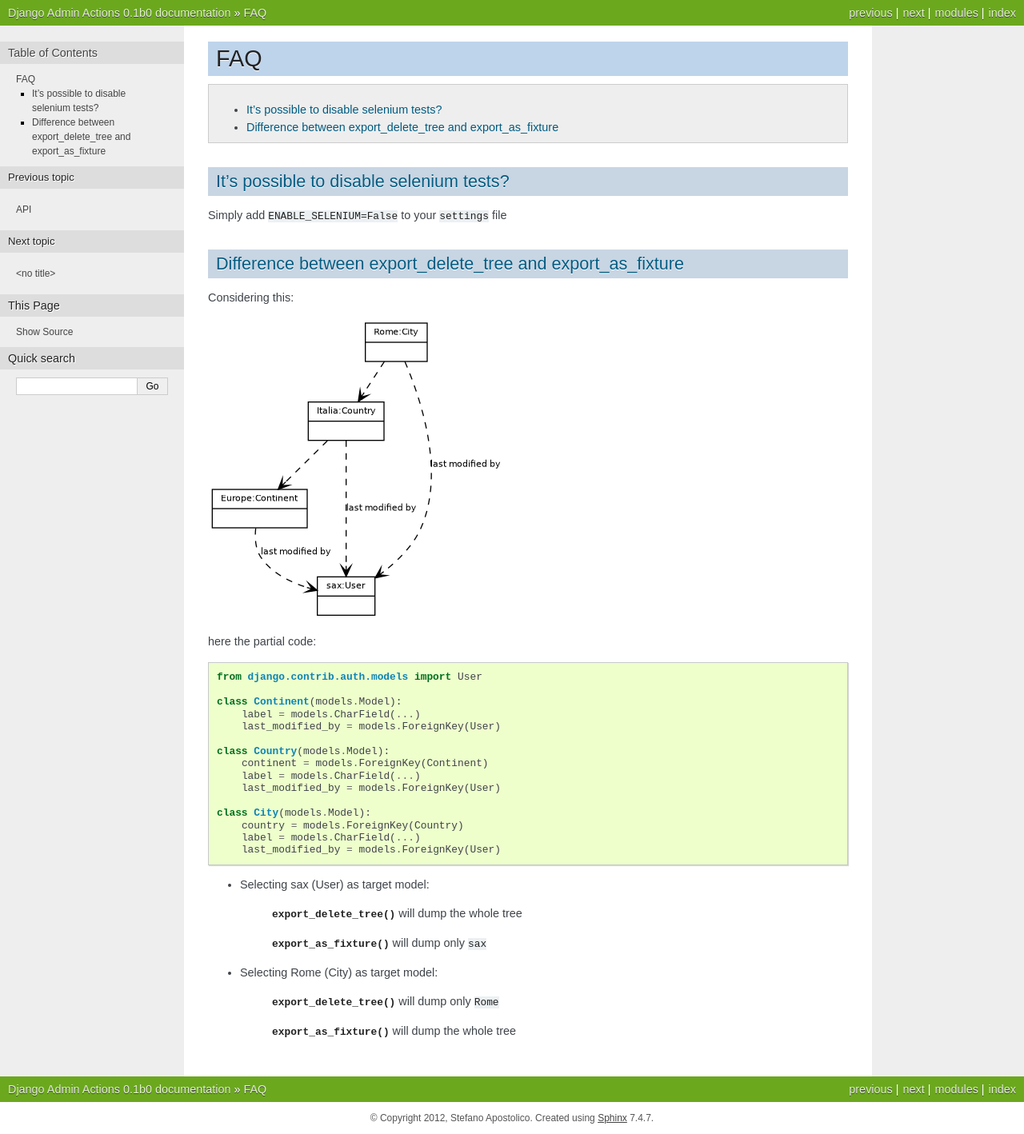
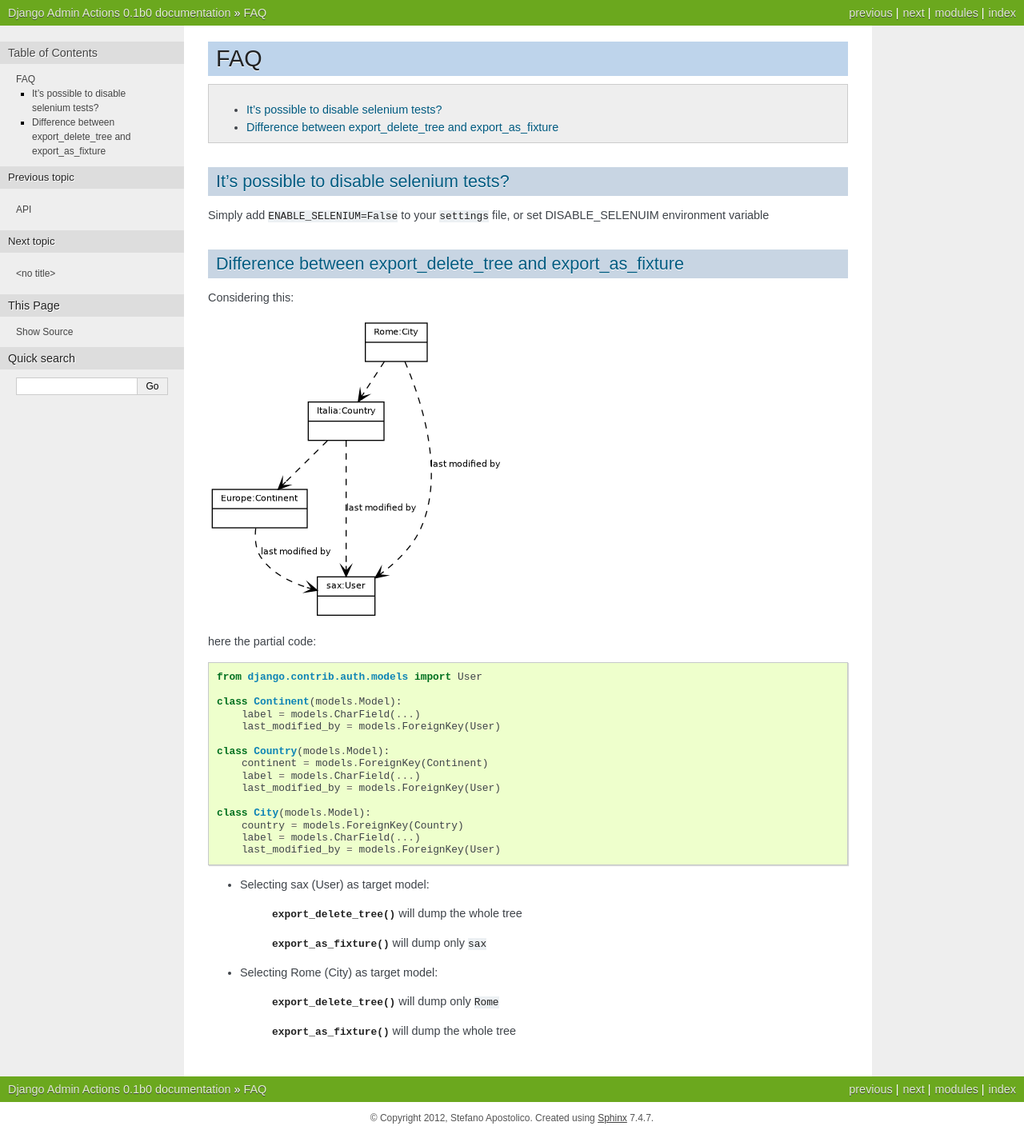
Before and after one commit to saxix/django-adminactions, a Sphinx documentation site: the page built from docs/source/faq.rst, in a window 1280 px wide. Shown: the whole page at 80% size. Built offline with Sphinx 7.4.7, drawn with Linux system fonts in a browser that asks for light colours; pages that are not in the unit, such as notebooks, are missing from menus.

Commit message:
add feature to disable selenium test using env variable DISABLE_SELENIUM

```diff
--- a/docs/source/conf.py
+++ b/docs/source/conf.py
@@ -56,10 +56,10 @@ github_project_url = 'https://github.com/saxix/django-adminactions/'
 github_project_url_basesource = 'https://github.com/saxix/django-adminactions/'
 
 todo_include_todos = True
-#intersphinx_mapping = {
-#    'python': ('http://python.readthedocs.org/en/latest/', None),
-#    'django': ('http://django.readthedocs.org/en/1.4.3/', 'http://docs.djangoproject.com/en/dev/_objects/'),
-#    'sphinx': ('http://sphinx.readthedocs.org/en/latest/', None)}
+intersphinx_mapping = {
+   'python': ('http://python.readthedocs.org/en/latest/', None),
+   'django': ('http://django.readthedocs.org/en/1.4.3/', 'http://docs.djangoproject.com/en/dev/_objects/'),
+   'sphinx': ('http://sphinx.readthedocs.org/en/latest/', None)}
 intersphinx_cache_limit = 90 # days
 
 # Add any paths that contain templates here, relative to this directory.
--- a/docs/source/faq.rst
+++ b/docs/source/faq.rst
@@ -15,9 +15,9 @@ FAQ
 .. _selenium_test:
 
 It's possible to disable selenium tests?
-=======================================
+========================================
 
-Simply add ``ENABLE_SELENIUM=False`` to your ``settings`` file
+Simply add ``ENABLE_SELENIUM=False`` to your ``settings`` file, or set DISABLE_SELENUIM environment variable
 
 
 .. _fixture_vs_tree:
```
Also changed, not shown: 2 other files.
